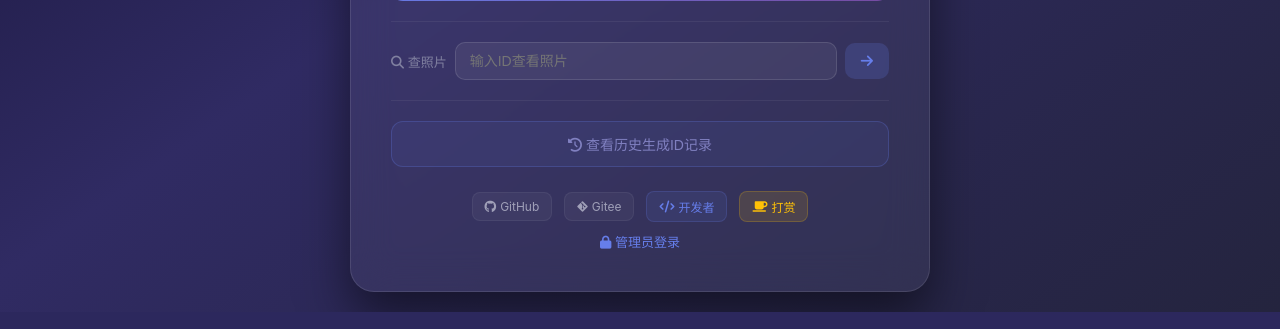
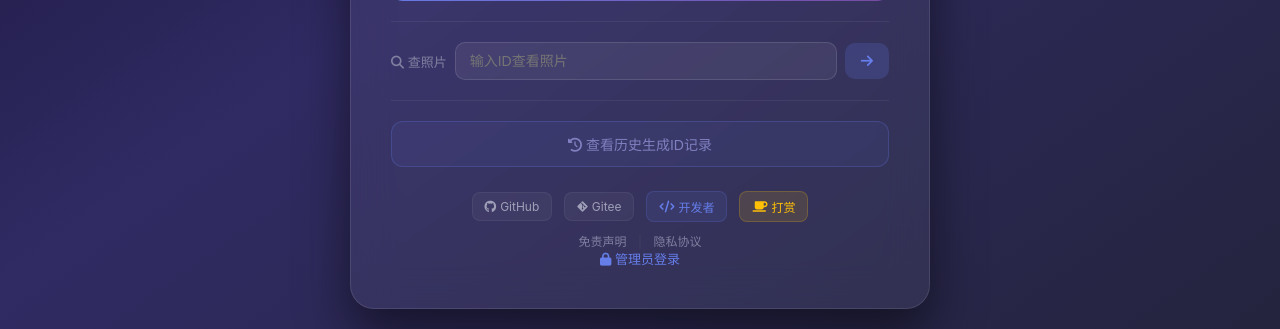
Before and after one commit to beihaiBH/Online-Mirror, a PHP site: page / in a window 1280 px wide. Shown: the part 657-986 px from the top of the page. Run offline with PHP 8.4, Linux system fonts and the light colour scheme; data that the repository does not hold is empty; some libraries are stand-ins or nearby versions.

Commit message:
feat: 添加免责声明/隐私协议弹窗及底部链接，生成前需确认

```diff
--- a/index.php
+++ b/index.php
@@ -819,9 +819,10 @@ body {
             <input type="hidden" name="slider_pass" id="sliderPass" value="0">
         </div>
 
-        <button type="submit" class="btn-generate">
+        <button type="button" class="btn-generate" onclick="showDisclaimer()">
             <i class="fas fa-magic"></i> 生成镜像链接
         </button>
+        <input type="hidden" name="disclaimer_accepted" id="disclaimerAccepted" value="0">
     </form>
 
     <div class="result-box" id="resultBox">
@@ -877,6 +878,11 @@ body {
                 <i class="fas fa-coffee"></i> 打赏
             </a>
         </div>
+        <div style="margin-top:10px;font-size:12px;color:#606080;">
+            <a href="javascript:void(0)" onclick="showDisclaimer()" style="color:#8080a0;text-decoration:none;">免责声明</a>
+            <span class="divider">|</span>
+            <a href="javascript:void(0)" onclick="showPrivacy()" style="color:#8080a0;text-decoration:none;">隐私协议</a>
+        </div>
         <div>
         <?php if (isLoggedIn()): ?>
             <i class="fas fa-user"></i> <?php echo htmlspecialchars($_SESSION['username']); ?>
@@ -905,6 +911,55 @@ body {
                 <div class="badge">⭐ 核心开发</div>
                 <div class="motto">「心中无女人，代码自然神」</div>
                 <div class="click-hint"><i class="fas fa-envelope"></i> 点击复制邮箱</div>
+            </div>
+        </div>
+    </div>
+</div>
+
+<!-- 免责/隐私弹窗 -->
+<div class="dev-modal" id="disclaimerModal">
+    <div class="modal-box">
+        <div class="modal-header">
+            <h3><i class="fas fa-shield-alt" style="color:#ff9800;"></i> 免责声明</h3>
+            <button class="close-btn" onclick="closeDisclaimer()">&times;</button>
+        </div>
+        <div class="modal-body" style="text-align:left;font-size:13px;line-height:1.8;color:#c0c0d0;">
+            <p><strong>使用本服务即表示您已阅读并同意以下条款：</strong></p>
+            <ol style="padding-left:18px;margin:10px 0;">
+                <li>本工具仅用于个人学习、娱乐用途，严禁用于任何非法目的。</li>
+                <li>使用者应自行承担因使用本工具产生的一切法律责任。</li>
+                <li>请勿使用本工具拍摄、传播侵犯他人合法权益的内容。</li>
+                <li>开发者不对因使用本工具造成的任何直接或间接损失承担责任。</li>
+                <li>生成的链接仅供临时使用，请勿用于重要或敏感场景。</li>
+                <li>我们尊重用户隐私，不会主动收集您的个人身份信息。</li>
+            </ol>
+            <p style="font-size:12px;color:#8080a0;">详细隐私政策请查看 <a href="javascript:void(0)" onclick="showPrivacy()" style="color:#667eea;">隐私协议</a></p>
+            <div style="display:flex;gap:10px;margin-top:16px;">
+                <button onclick="closeDisclaimer()" style="flex:1;padding:10px;border:1px solid rgba(255,255,255,0.12);border-radius:10px;background:transparent;color:#8080a0;cursor:pointer;font-size:14px;">取消</button>
+                <button onclick="acceptDisclaimer()" style="flex:1;padding:10px;border:none;border-radius:10px;background:linear-gradient(135deg,#667eea,#764ba2);color:#fff;cursor:pointer;font-size:14px;font-weight:600;">✅ 已阅读并同意</button>
+            </div>
+        </div>
+    </div>
+</div>
+
+<div class="dev-modal" id="privacyModal">
+    <div class="modal-box">
+        <div class="modal-header">
+            <h3><i class="fas fa-user-shield" style="color:#667eea;"></i> 隐私协议</h3>
+            <button class="close-btn" onclick="closePrivacy()">&times;</button>
+        </div>
+        <div class="modal-body" style="text-align:left;font-size:13px;line-height:1.8;color:#c0c0d0;">
+            <p><strong>隐私保护说明：</strong></p>
+            <ol style="padding-left:18px;margin:10px 0;">
+                <li>本工具拍摄的照片仅存储在您自己的服务器上，不会上传至任何第三方平台。</li>
+                <li>我们不会收集、存储或分享任何可识别个人身份的信息。</li>
+                <li>生成链接的访问记录仅用于基础统计，不涉及个人隐私。</li>
+                <li>您可以选择是否开启邮箱通知，邮箱地址仅用于发送通知，不会用于其他用途。</li>
+                <li>本工具不使用任何第三方跟踪器或分析服务。</li>
+                <li>如您对隐私保护有任何疑问，可联系开发者获取帮助。</li>
+            </ol>
+            <div style="text-align:center;margin-top:16px;">
+                <button onclick="closePrivacy()" style="padding:10px 30px;border:none;border-radius:10px;background:linear-gradient(135deg,#667eea,#764ba2);color:#fff;cursor:pointer;font-size:14px;font-weight:600;">关闭</button>
             </div>
         </div>
     </div>
@@ -963,6 +1018,28 @@ function closeDonation() {
     document.getElementById('donationModal').classList.remove('show');
     document.body.style.overflow = '';
 }
+function showDisclaimer() {
+    document.getElementById('disclaimerModal').classList.add('show');
+    document.body.style.overflow = 'hidden';
+}
+function closeDisclaimer() {
+    document.getElementById('disclaimerModal').classList.remove('show');
+    document.body.style.overflow = '';
+}
+function showPrivacy() {
+    closeDisclaimer();
+    document.getElementById('privacyModal').classList.add('show');
+    document.body.style.overflow = 'hidden';
+}
+function closePrivacy() {
+    document.getElementById('privacyModal').classList.remove('show');
+    document.body.style.overflow = '';
+}
+function acceptDisclaimer() {
+    document.getElementById('disclaimerAccepted').value = '1';
+    closeDisclaimer();
+    document.querySelector('form').submit();
+}
 function copyDevEmail() {
     var email = 'stockstock12001@gmail.com';
     navigator.clipboard.writeText(email).then(function() {
@@ -985,7 +1062,7 @@ document.addEventListener('keydown', function(e) {
     if (e.key === 'Escape') { closeDev(); closeDonation(); closeHistory(); }
 });
 document.addEventListener('click', function(e) {
-    if (e.target.classList.contains('dev-modal')) { closeDev(); closeDonation(); }
+    if (e.target.classList.contains('dev-modal')) { closeDev(); closeDonation(); closeDisclaimer(); closePrivacy(); }
 });
 </script>
 
```
